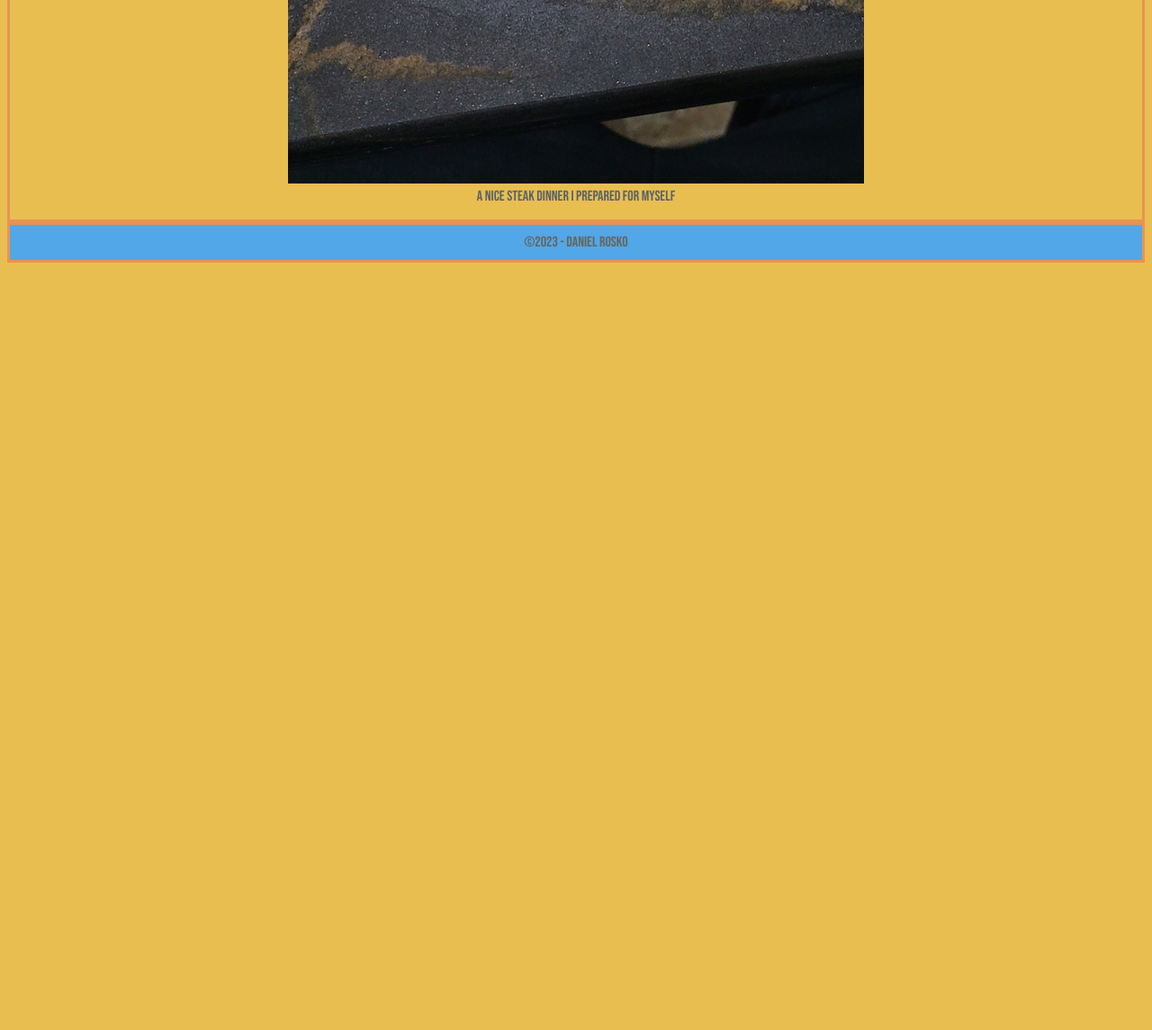
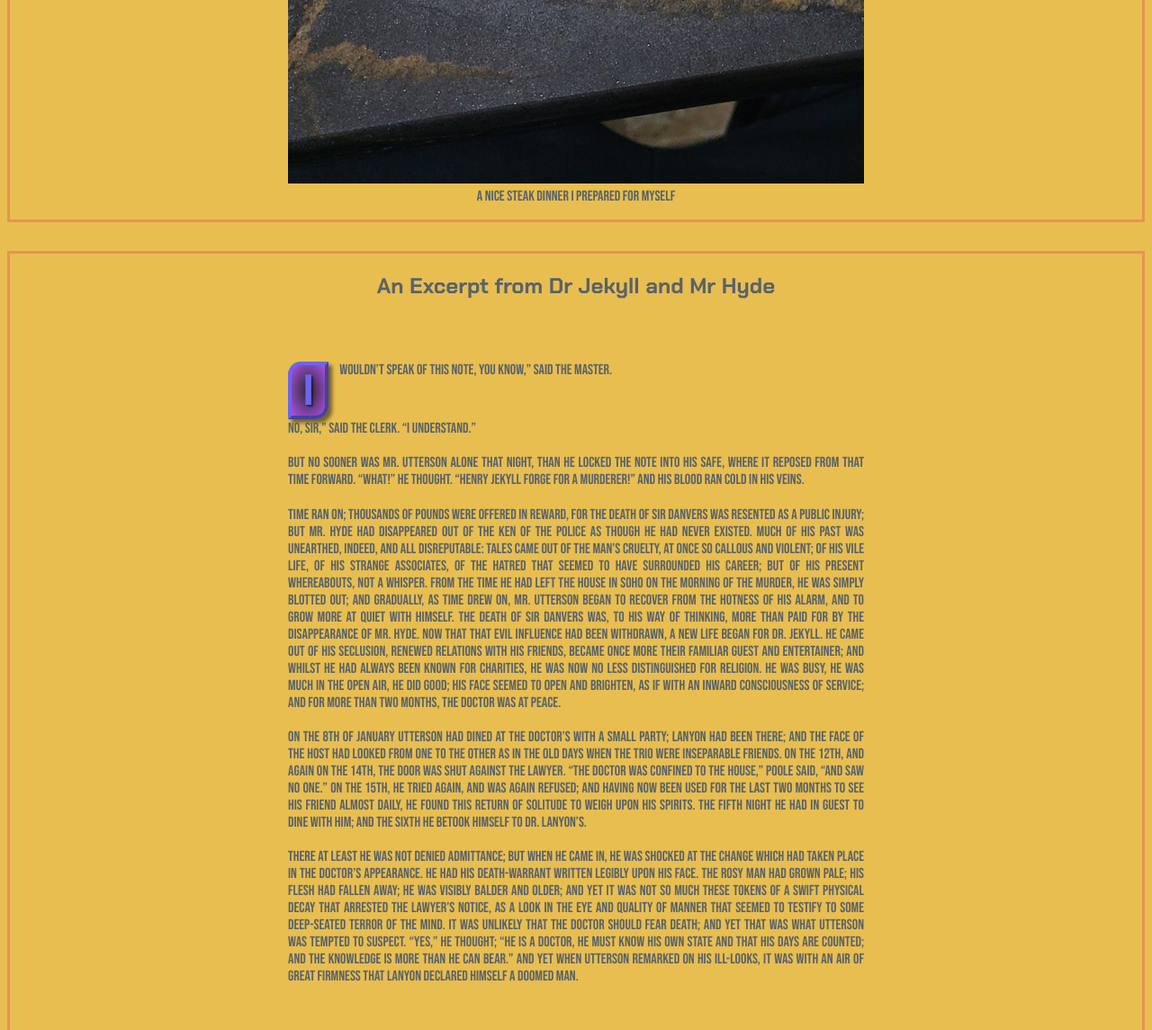
Before and after one commit to RVCC-IDMX/about-me-DanRosko, a plain HTML site: page index.html in a window 1280 px wide. Shown: the part 3700-4845 px from the top of the page at 90% size. Before the commit the page ends 4000 px from the top, so only its background shows below. Drawn offline with Linux system fonts and the light colour scheme.

Commit message:
Adding article

```diff
--- a/css/style.css
+++ b/css/style.css
@@ -51,7 +51,8 @@ header{
 /* Gallery Section */
 
 #gallery{
-    border:3px solid #E89351
+    margin-bottom:2rem;
+    border:3px solid #E89351;
 }
 
 #gallery img{
@@ -61,3 +62,40 @@ header{
 #gallery figure{
     text-align:center;
 }
+
+/* Literature */
+
+#lit{
+    text-align:center;
+    border:3px solid #E89351;
+    margin-bottom:2rem;
+}
+
+#lit div{
+    padding:2rem;
+    max-width:40rem;
+    margin:0 auto;
+}
+
+#lit div p{
+    padding:0.1rem 0;
+    clear:both;
+    text-align:justify;
+}
+
+#lit div p:first-of-type:first-letter{
+    color:#6B66ED;
+    font-weight:bold;
+    background-image:radial-gradient(#292828,#ac51e8);
+    float:left;
+    font-size:3em;
+    padding:.25em;
+    margin-right:.25em;
+    line-height:.65;
+    border:4px outset #6B66ED;
+    font-family:"Chakra Petch";
+    text-shadow:2px 2px 2px rgba(0,0,0,.5);
+    box-shadow:4px 4px 4px rgba(0,0,0,.5);
+    border-top-left-radius: .3em;
+    border-bottom-right-radius: .3em;
+}
--- a/index.html
+++ b/index.html
@@ -91,6 +91,28 @@
 
         </section>
 
+        <article id="lit">
+
+            <h2>An Excerpt from Dr Jekyll and Mr Hyde</h2>
+
+            <div>
+                <p>I wouldn’t speak of this note, you know,” said the master.</p>
+
+                <p>No, sir,” said the clerk. “I understand.”</p>
+
+                <p>But no sooner was Mr. Utterson alone that night, than he locked the note into his safe, where it reposed from that time forward. “What!” he thought. “Henry Jekyll forge for a murderer!” And his blood ran cold in his veins.</p>
+
+                <p>Time ran on; thousands of pounds were offered in reward, for the death of Sir Danvers was resented as a public injury; but Mr. Hyde had disappeared out of the ken of the police as though he had never existed. Much of his past was unearthed, indeed, and all disreputable: tales came out of the man’s cruelty, at once so callous and violent; of his vile life, of his strange associates, of the hatred that seemed to have surrounded his career; but of his present whereabouts, not a whisper. From the time he had left the house in Soho on the morning of the murder, he was simply blotted out; and gradually, as time drew on, Mr. Utterson began to recover from the hotness of his alarm, and to grow more at quiet with himself. The death of Sir Danvers was, to his way of thinking, more than paid for by the disappearance of Mr. Hyde. Now that that evil influence had been withdrawn, a new life began for Dr. Jekyll. He came out of his seclusion, renewed relations with his friends, became once more their familiar guest and entertainer; and whilst he had always been known for charities, he was now no less distinguished for religion. He was busy, he was much in the open air, he did good; his face seemed to open and brighten, as if with an inward consciousness of service; and for more than two months, the doctor was at peace.</p>
+
+                <p>On the 8th of January Utterson had dined at the doctor’s with a small party; Lanyon had been there; and the face of the host had looked from one to the other as in the old days when the trio were inseparable friends. On the 12th, and again on the 14th, the door was shut against the lawyer. “The doctor was confined to the house,” Poole said, “and saw no one.” On the 15th, he tried again, and was again refused; and having now been used for the last two months to see his friend almost daily, he found this return of solitude to weigh upon his spirits. The fifth night he had in Guest to dine with him; and the sixth he betook himself to Dr. Lanyon’s.</p>
+
+                <p>There at least he was not denied admittance; but when he came in, he was shocked at the change which had taken place in the doctor’s appearance. He had his death-warrant written legibly upon his face. The rosy man had grown pale; his flesh had fallen away; he was visibly balder and older; and yet it was not so much these tokens of a swift physical decay that arrested the lawyer’s notice, as a look in the eye and quality of manner that seemed to testify to some deep-seated terror of the mind. It was unlikely that the doctor should fear death; and yet that was what Utterson was tempted to suspect. “Yes,” he thought; “he is a doctor, he must know his own state and that his days are counted; and the knowledge is more than he can bear.” And yet when Utterson remarked on his ill-looks, it was with an air of great firmness that Lanyon declared himself a doomed man.</p>
+
+
+            </div>
+
+        </article>
+
     </main>
 
     <footer>
```
